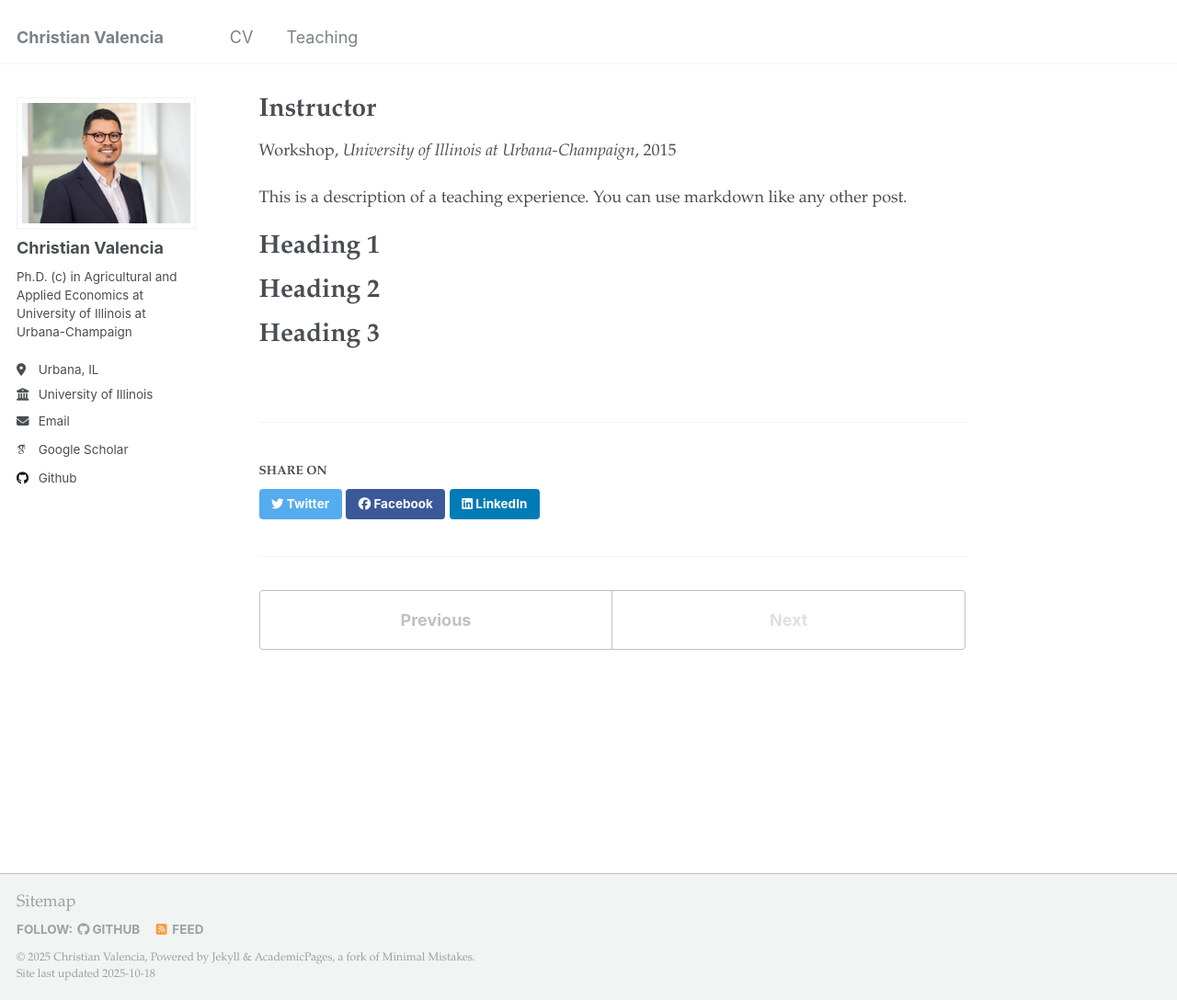
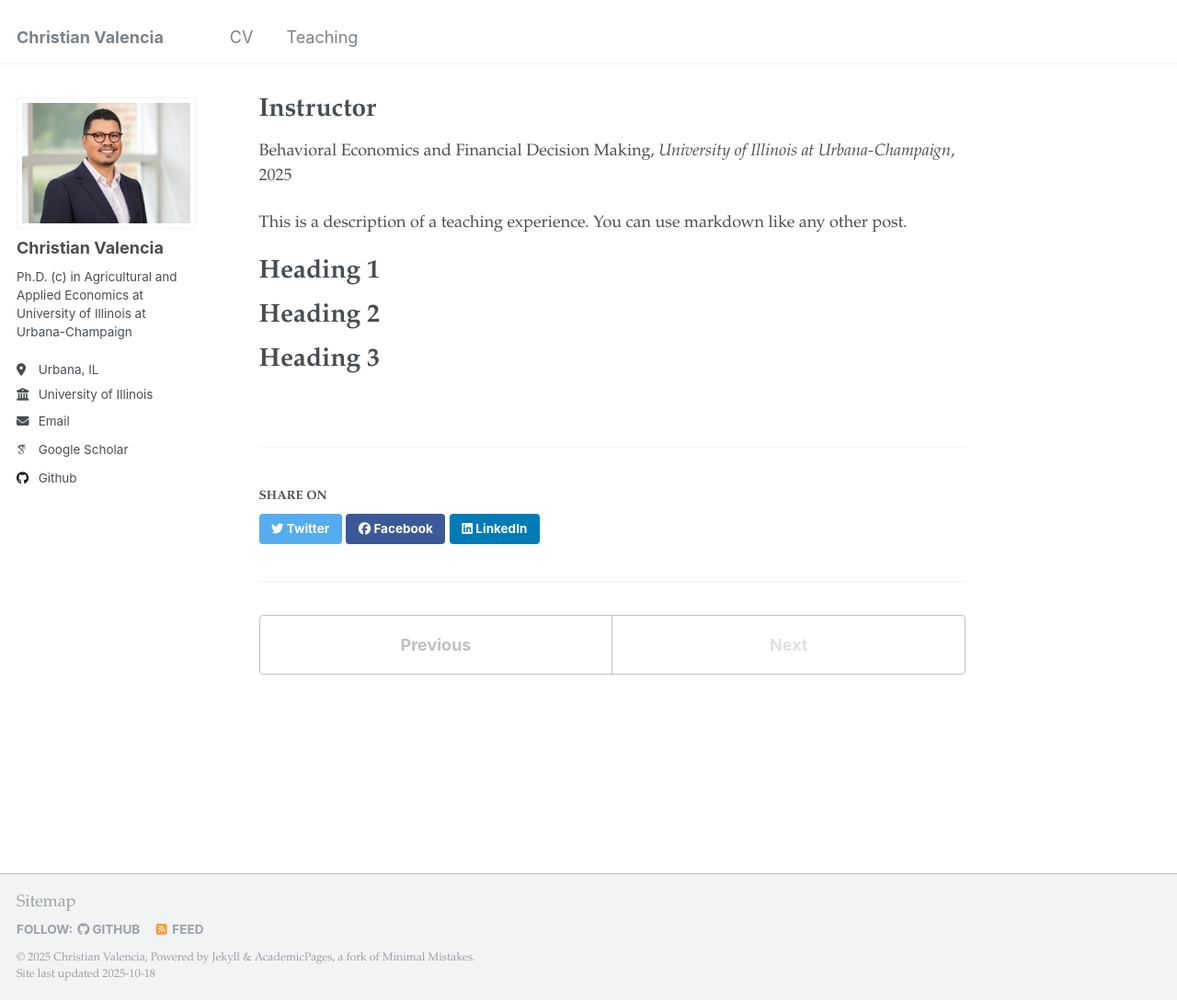
Before and after one commit to valenciac/valenciac.github.io, a Jekyll site: the page built from _teaching/2015-spring-teaching-2.md, in a window 1280 px wide and 1088 px high. Shown: the whole window at 92% size. Built offline with Jekyll 4.4.1, drawn with Linux system fonts in a browser that asks for light colours; some web fonts are replaced.

Commit message:
Update 2015-spring-teaching-2.md

```diff
--- a/_teaching/2015-spring-teaching-2.md
+++ b/_teaching/2015-spring-teaching-2.md
@@ -1,11 +1,11 @@
 ---
 title: "Instructor"
 collection: teaching
-type: "Workshop"
+type: "Behavioral Economics and Financial Decision Making"
 permalink: /teaching/2015-spring-teaching-1
 venue: "University of Illinois at Urbana-Champaign"
-date: 2015-01-01
-location: "City, Country"
+date: 2025-01-01
+location: "Urbana, United States"
 ---
 
 This is a description of a teaching experience. You can use markdown like any other post.
```
